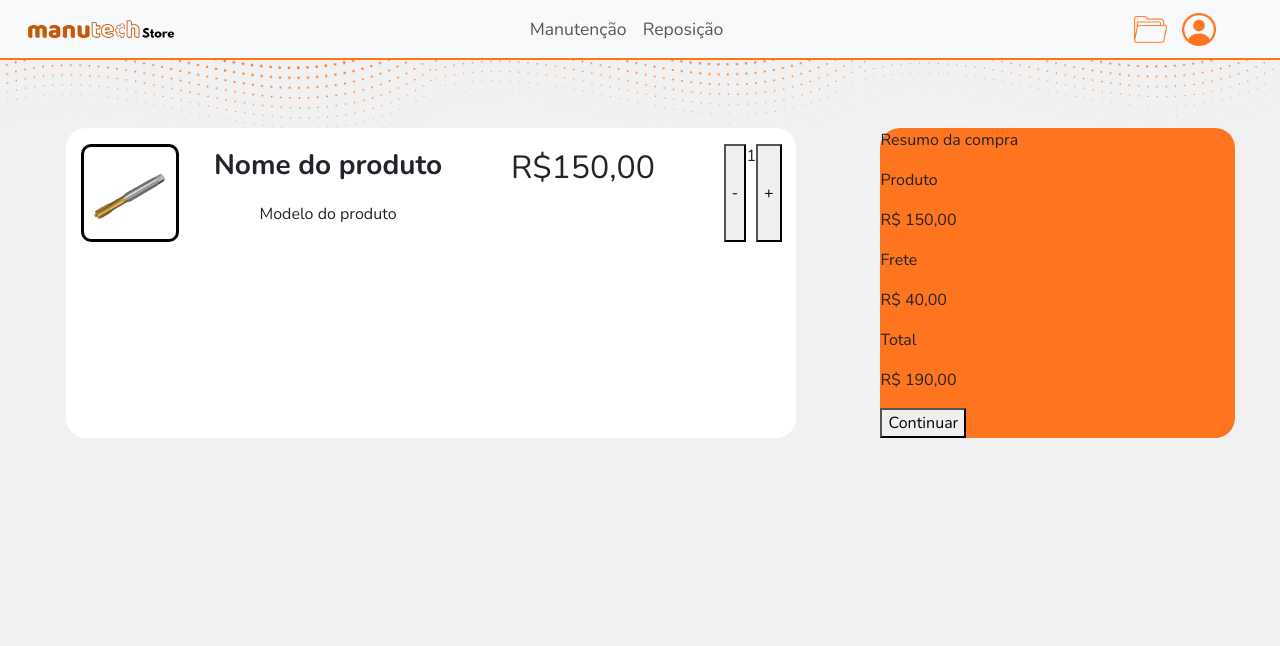
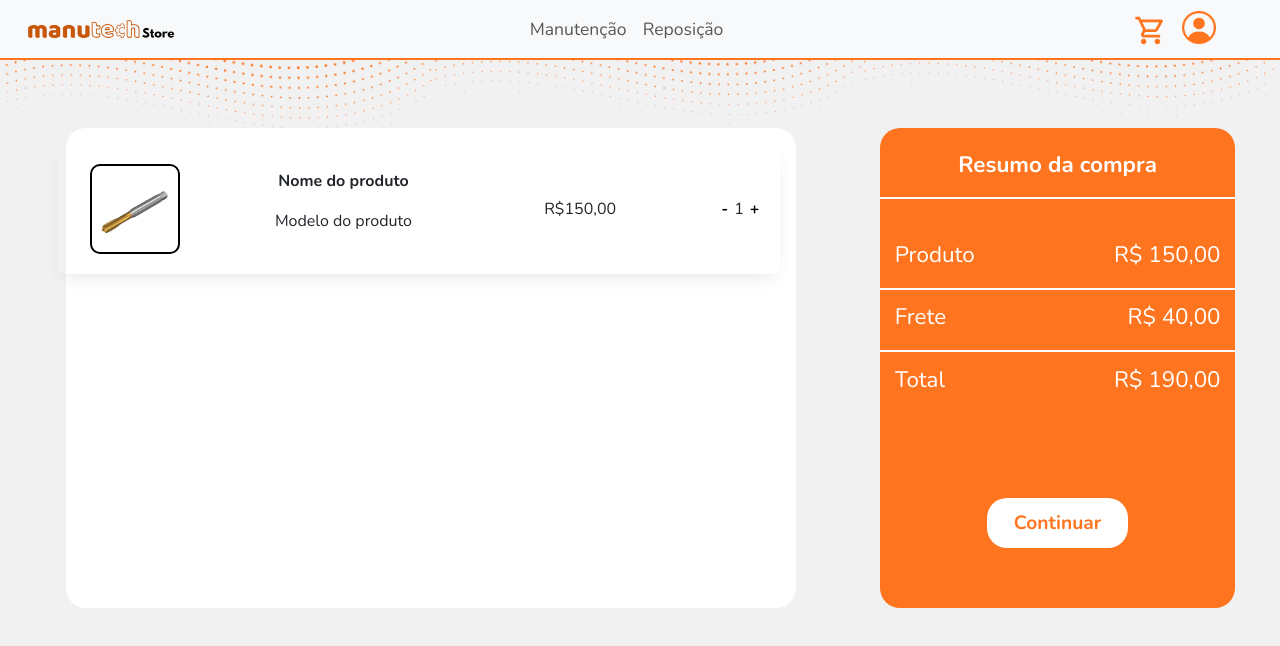
Before and after one commit to Z3rOoO/manuTech, a plain HTML site: page public/html/carrinho.html in a window 1280 px wide. Drawn offline with nearby package versions, Linux system fonts and the light colour scheme.

Commit message:
ADD carrinho.svg icon and update carrinho.html and carrinho.css for improved cart layout and styling

```diff
--- a/public/html/carrinho.html
+++ b/public/html/carrinho.html
@@ -40,7 +40,7 @@
                 </ul>
             </div>
             <div class="header-icons">
-                <a href="#"><img src="../images/icons/icon-solicitacoes-orange.png" class="icons-header"
+                <a href="#"><img src="../images/icons/carrinho.svg" class="icons-header"
                         style="margin-top: 10%;"></a>
                 <a href="#" style="margin-left: 15%;"><img src="../images/icons/icon-perfil-orange.png"
                         class="icons-header"></a>
@@ -57,15 +57,21 @@
 
             <div class="col-12 col-sm-12 col-md-8 col-lg-8 content-carrinho">
 
-                <div class="carrinho-geral">
+                <div class="carrinho-geral ">
 
                     <div class="divisoes-produtos">
 
-                        <div class="produto-carrinho">
+                        <div class="row">
+
+                            <div class="row produto-carrinho">
+
+                                <div class="col-12 col-sm-6 col-md-4 col-lg-2 coluna-img">
                                     <div class="img-produto">
                                         <img src="../images/ilustracoes/teste-produtoCarrinho.png">
                                     </div>
+                                </div>
 
+                                <div class="col-12 col-sm-6 col-md-4 col-lg-4 coluna-nomeModelo">
                                     <div class="nomeModelo-produto">
                                         <div class="nome-produto">
                                             <p>Nome do produto</p>
@@ -74,11 +80,15 @@
                                             <p>Modelo do produto</p>
                                         </div>
                                     </div>
+                                </div>
 
+                                <div class="col-12 col-sm-6 col-md-3 col-lg-3 coluna-preco">
                                     <div class="preco-produto">
                                         <p>R$150,00</p>
                                     </div>
+                                </div>
 
+                                <div class="col-12 col-sm-6 col-md-1 col-lg-1 coluna-quantidade">
                                     <div class="quantidade-produto">
                                         <button>-</button>
                                         <p>1</p>
@@ -92,36 +102,45 @@
 
                     </div>
 
-            <div class="col-12 col-sm-12 col-md-4 col-lg-4 content-compra">
+                </div>
+
+            </div>
+
+            <div class="col-12 col-sm-12 col-md-4 col-lg-4 content-compra ">
                 <div class="compra-total">
-                    <div>
+                    <div class="row">
+                        <div class="titulo-compra">
                             <p>Resumo da compra</p>
                         </div>
-                    <div>
-                        <div>
+                    </div>
+
+                    <div class="dadosgerais-compra">
+                        <div class="produtoPreco-compra">
+                            <div class="produto-compra">
                                 <p>Produto</p>
                             </div>
-                        <div>
+                            <div class="preco-compra">
                                 <p>R$ 150,00</p>
                             </div>
                         </div>
-                    <div>
-                        <div>
+                        <div class="fretePreco-compra">
+                            <div class="frete-compra">
                                 <p>Frete</p>
                             </div>
-                        <div>
+                            <div class="precoDoFrete-compra">
                                 <p>R$ 40,00</p>
                             </div>
                         </div>
-                    <div>
-                        <div>
+                    </div>
+                    <div class="resultado-compra">
+                        <div class="txtTotal-compra">
                             <p>Total</p>
                         </div>
-                        <div>
+                        <div class="precofinal-compra">
                             <p>R$ 190,00</p>
                         </div>
                     </div>
-                    <div>
+                    <div class="botaoContinuar-compra">
                         <button>Continuar</button>
                     </div>
                 </div>
--- a/public/style/carrinho.css
+++ b/public/style/carrinho.css
@@ -3,6 +3,7 @@ body {
     max-width: 100%;
     overflow-x: hidden;
     box-sizing: border-box;
+
 }
 
 body {
@@ -72,6 +73,7 @@ header {
 main {
     padding-left: 2%;
     padding-right: 2%;
+    height: 100vh;
 }
 
 .content-carrinho {
@@ -81,34 +83,56 @@ main {
 
 .carrinho-geral {
     width: 90%;
+    height: auto;
     background-color: #ffffff;
     border-radius: 20px;
     padding-top: 2%;
     padding-bottom: 2%;
+    justify-content: center;
+    padding-left: 2%;
+    padding-right: 2%;
 }
 
 .produto-carrinho {
     display: flex;
-    padding-left: 2%;
-    padding-right: 2%;
+    width: 100%;
+    -webkit-box-shadow: 0px 8px 18px -7px rgba(0, 0, 0, 0.12);
+    box-shadow: 0px 8px 18px -7px rgba(0, 0, 0, 0.12);
+    padding: 20px;
+    border-radius: 7px;
+    align-items: center;
+    transition: 0.2s ease;
+    justify-content: space-between;
+    align-items: center;
 }
 
+.produto-carrinho:hover {
+    transition: 0.2s ease;
+    transform: scale(1.01);
+    -webkit-box-shadow: 0px 8px 18px -7px rgba(0, 0, 0, 0.20);
+    box-shadow: 0px 8px 18px -7px rgba(0, 0, 0, 0.20);
+}
+
+
+.coluna-preco {
+    font-size: 100%;
+}
+
+
+
+
 .img-produto {
-    width: 14%;
+    width: 100%;
 }
 
 .img-produto img {
     width: 100%;
-    border: solid #000000;
+    border: solid #000000 2px;
     border-radius: 10px;
 }
 
-.nomeModelo-produto {
-    margin-left: 5%;
-}
-
 .nome-produto p {
-    font-size: 3.5vh;
+    font-size: 100%;
     font-weight: 800;
     justify-self: center;
 }
@@ -120,27 +144,140 @@ main {
 
 .preco-produto {
     margin-left: auto;
+    text-align: center;
 }
 
 .preco-produto p {
-    font-size: 4vh;
+    margin-bottom: 0%;
 }
 
 .quantidade-produto {
     display: flex;
     margin-left: auto;
+    align-items: center;
+    font-size: 100%;
 }
+
+.quantidade-produto button {
+    border: none;
+    background-color: transparent;
+    font-weight: 900;
+}
+
+.quantidade-produto p {
+    margin: 0%;
+}
+
+
+
 
 
 
 
 .content-compra {
     display: flex;
-    justify-content: center             ;
+    justify-content: center;
+    height: 60vh;
 }
 
 .compra-total {
     background-color: #ff751f;
     width: 90%;
     border-radius: 20px;
+    color: #ffffff;
+    font-size: 100%;
+    padding-top: 5%;
+    overflow: hidden;
+    display: flex;
+    flex-direction: column;
 }
+
+.titulo-compra,
+.produtoPreco-compra,
+.fretePreco-compra {
+    justify-self: center;
+    width: 100%;
+    border-bottom: #ffffff solid 2px;
+}
+
+.titulo-compra {
+    justify-content: center;
+    display: flex;
+    font-weight: 700;
+    padding: 0%;
+}
+
+.titulo-compra p {
+    width: 100%;
+    font-size: 140%;
+    display: flex;
+    align-items: center;
+    justify-content: center;
+}
+
+.dadosgerais-compra {
+    margin-top: 11%;
+}
+
+.produtoPreco-compra {
+    justify-content: space-between;
+    display: flex;
+
+    padding-left: 4%;
+    padding-right: 4%;
+}
+
+.produto-compra,
+.frete-compra,
+.txtTotal-compra {
+    width: 50%;
+    font-size: 140%;
+}
+
+.preco-compra,.precoDoFrete-compra,.precofinal-compra {
+    width: 50%;
+    font-size: 140%;
+    display: flex;
+    justify-content: right;
+
+}
+
+.fretePreco-compra {
+    justify-content: space-between;
+    display: flex;
+    padding-left: 4%;
+    padding-right: 4%;
+    margin-top: 3%;
+}
+
+.resultado-compra {
+    justify-self: center;
+    width: 100%;
+    justify-content: space-between;
+    display: flex;
+    padding-left: 4%;
+    padding-right: 4%;
+    margin-top: 3%;
+}
+
+.botaoContinuar-compra {
+    width: 100%;
+    height: 100%;
+    justify-content: center;
+    align-items: end;
+    display: flex;
+    margin-top: 7%;
+
+}
+
+.botaoContinuar-compra button {
+    background-color: #ffffff;
+    color: #ff751f;
+    border: none;
+    border-radius: 20px;
+    width: 40%;
+    height: 50px;
+    font-size: 120%;
+    font-weight: 700;
+    margin-bottom: 60px;
+}
```
Also changed, not shown: public/images/icons/carrinho.svg (added). Lines whose indentation alone changed are shown as unchanged.
